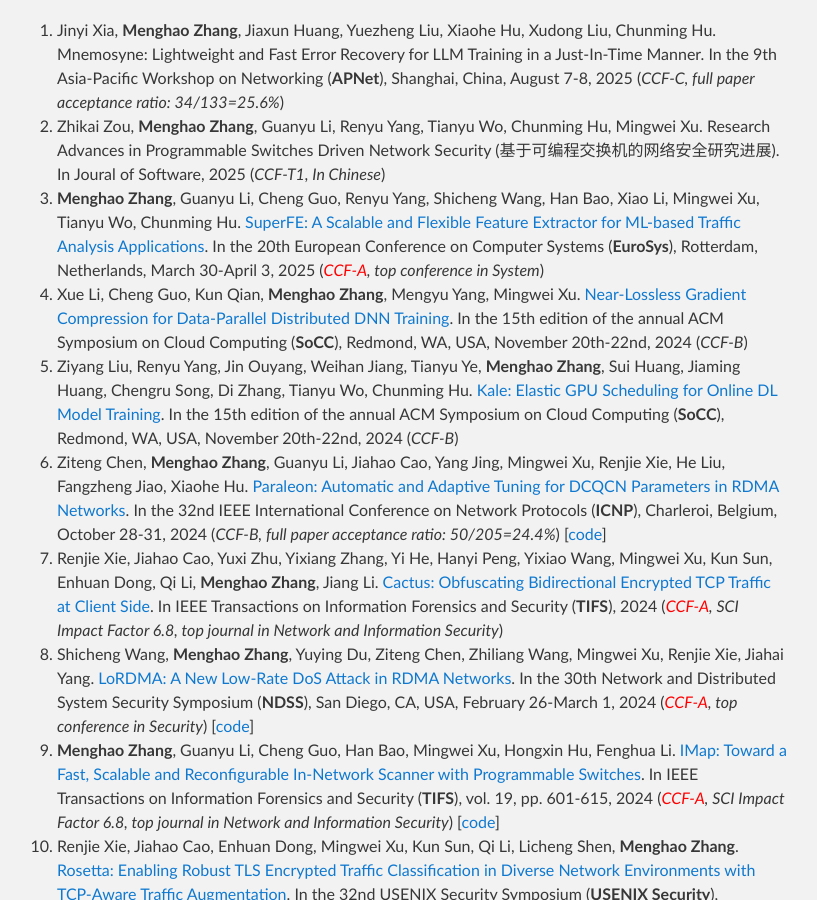
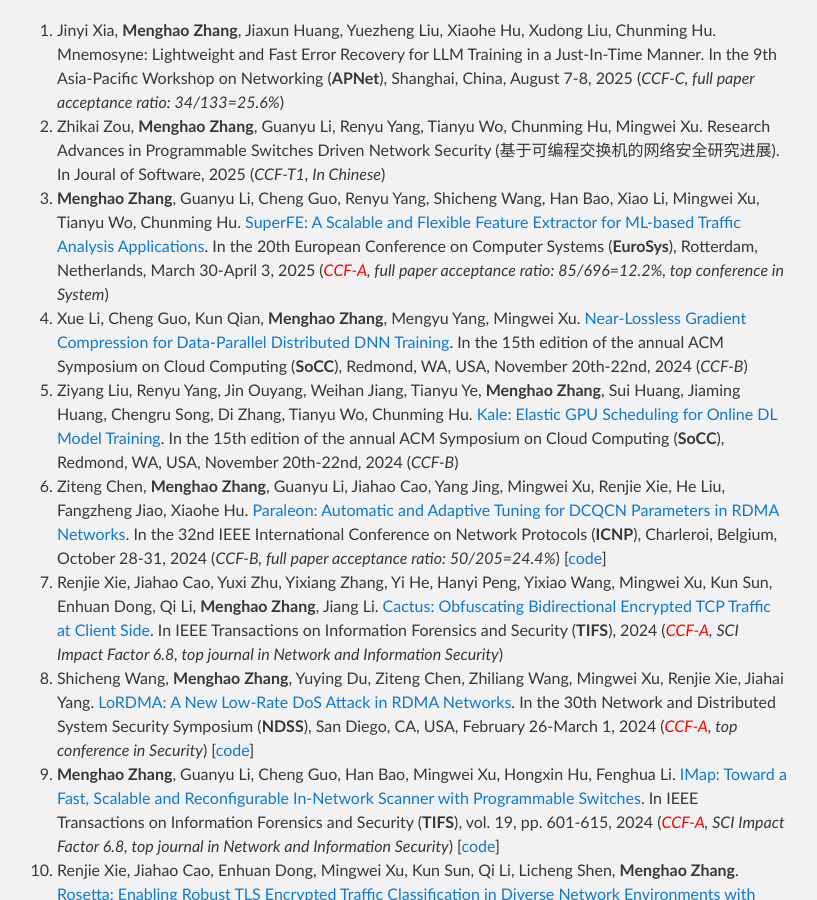
Before and after one commit to zhangmenghao/zhangmenghao.github.io, a Jekyll site: the page built from index.md, in a window 1280 px wide and 900 px high, scrolled down 1220 px. Shown: the whole window, without its empty margins (228-1045 px from the left). Built offline with Jekyll 4.4.1, drawn with Linux system fonts in a browser that asks for light colours.

Commit message:
Add EuroSys

```diff
--- a/index.md
+++ b/index.md
@@ -41,7 +41,7 @@
 In Joural of Software, 2025 (*CCF-T1, In Chinese*)
 20. __Menghao Zhang__, Guanyu Li, Cheng Guo, Renyu Yang, Shicheng Wang, Han Bao, Xiao Li, Mingwei Xu, Tianyu Wo, Chunming Hu.
 [SuperFE: A Scalable and Flexible Feature Extractor for ML-based Traffic Analysis Applications](./papers/EuroSys2024-SuperFE.pdf).
-In the 20th European Conference on Computer Systems (**EuroSys**), Rotterdam, Netherlands, March 30-April 3, 2025 (*<font color='red'>CCF-A</font>, top conference in System*)
+In the 20th European Conference on Computer Systems (**EuroSys**), Rotterdam, Netherlands, March 30-April 3, 2025 (*<font color='red'>CCF-A</font>, full paper acceptance ratio: 85/696=12.2%, top conference in System*)
 19. Xue Li, Cheng Guo, Kun Qian, __Menghao Zhang__, Mengyu Yang, Mingwei Xu.
 [Near-Lossless Gradient Compression for Data-Parallel Distributed DNN Training](./papers/SoCC2024-GComp.pdf).
 In the 15th edition of the annual ACM Symposium on Cloud Computing (**SoCC**), Redmond, WA, USA, November 20th-22nd, 2024 (*CCF-B*)
```
